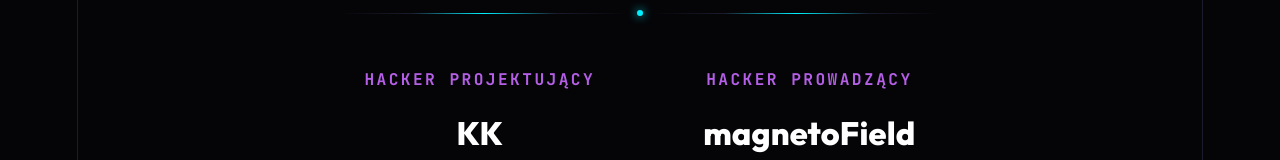
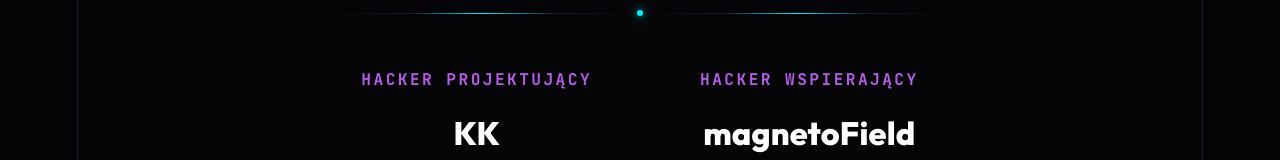
Before and after one commit to magnetoField/zuzel-silicon, a React (Vite) app: page / in a window 1280 px wide. Shown: the part 2750-2910 px from the top of the page. Built offline with nearby package versions, Linux system fonts and the light colour scheme.

Commit message:
Update translations.js

```diff
--- a/src/i18n/translations.js
+++ b/src/i18n/translations.js
@@ -41,7 +41,7 @@ export const translations = {
       title: "120 µm × 160 µm",
       description: "Kompletna gra wyścigowa zaimplementowana bezpośrednio w krzemie.",
       designer: "Hacker projektujący",
-      lead: "Hacker prowadzący"
+      lead: "Hacker wspierający"
     }
   },
   en: {
@@ -86,7 +86,7 @@ export const translations = {
       title: "120 µm × 160 µm",
       description: "Complete racing game implemented directly in silicon.",
       designer: "Designer Hacker",
-      lead: "Lead Hacker"
+      lead: "Mentoring Hacker"
     }
   }
 };
```
